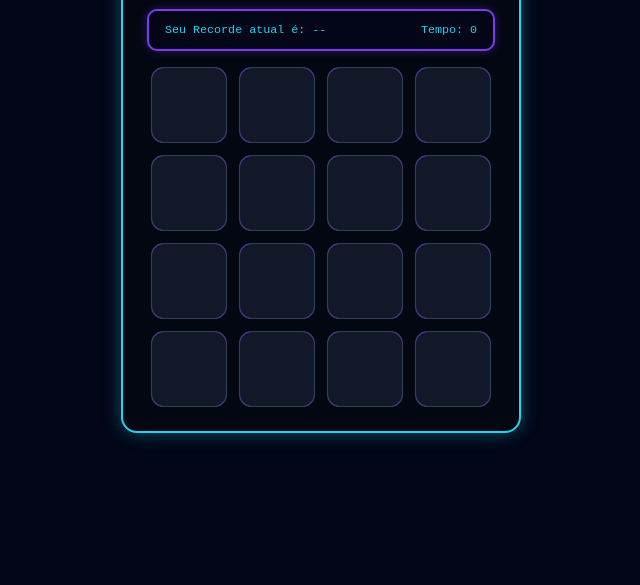
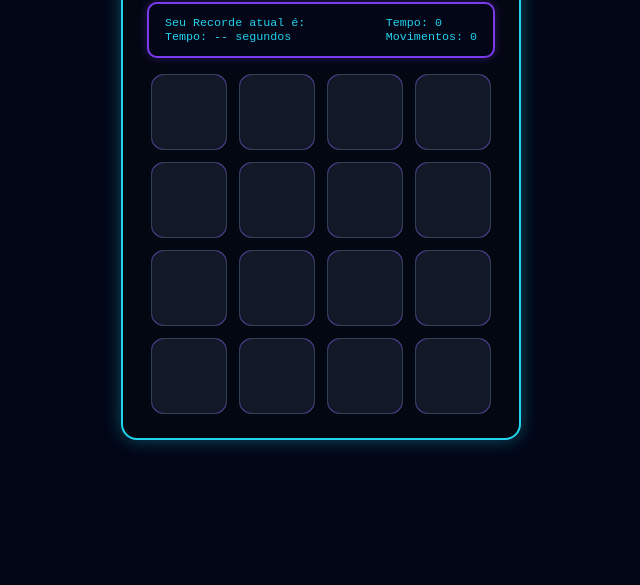
Before and after one commit to joaoalves-devv/Jogo-de-memoria-com-emojis, a plain HTML site: page index.html in a window 1280 px wide. Shown: the part 215-800 px from the top of the page, without its empty margins (319-959 px from the left). Drawn offline with Linux system fonts and the light colour scheme.

Commit message:
Feat: Implementa funcionalidade de contagem de movimentos e remove variaveis desnecessarias

```diff
--- a/index.html
+++ b/index.html
@@ -11,8 +11,18 @@
     <div class="container">
         <h2>JOGO DA MEMORIA</h2>
         <div class="painel">
-            <div id="record"> Seu Recorde atual é: 0</div>
-            <div id="timer">Tempo: 0</div>
+            <div>
+                <div class="textPainel">
+                    Seu Recorde atual é:
+                </div>
+                <div id="record">Tempo: 0
+                    Movimentos: 0
+                </div>
+            </div>
+            <div id="agrupar-timer&movimentos">
+                <div id="timer">Tempo: 0</div>
+                <div id="movimentos">Movimentos: 0</div>
+            </div>
         </div>
         <div class="game" id="game"></div>
         <button class="reset ocultarBotao"
--- a/src/scripts/engine.js
+++ b/src/scripts/engine.js
@@ -19,14 +19,16 @@ const emojis = [
 ];
 // variavel para guardar os cards que estão virados
 let openCards = [];
+// Variavel para o numero de movimentos
+let movimentos = 0;
+// Local que exibe o numero de movimentos no painel
+const exibirMovimentos = document.getElementById("movimentos");
 // Botão de resetar game
 const botaoReset = document.getElementById("botao-reset");
 // Local que ficara os cards
-const game = document.getElementById("game");
+const game = document.querySelector(".game");
 // Local que exibe o record no painel
 const exibirRecorde = document.getElementById("record");
-// Variavel que pega a chave que armazena o recorde atual no navegador
-const recordeSalvo = localStorage.getItem("recorde");
 
 // variavel auxiliar para impedir que o usuario abra 3 cartas se clicar rapido de mais
 let bloqueio = false;
@@ -38,7 +40,6 @@ criarCards();
 atualizarRecordeNaTela();
 
 function criarCards() {
-  const game = document.querySelector(".game");
   game.innerHTML = ""; // limpa os cards antigos
 
     // Embaralha o array emojis aleatoriamente
@@ -82,6 +83,9 @@ function checkMatch() {
         openCards[0].classList.remove("boxOpen");
         openCards[1].classList.remove("boxOpen");
     }
+    movimentos++;
+exibirMovimentos.textContent = "Movimentos: " + movimentos;
+
     // Limpa a variavel de cards abertos
     openCards = [];
     bloqueio = false;
@@ -89,7 +93,7 @@ function checkMatch() {
     // Verifica se todos os cards com a classe ".boxMatch" são da mesma quantidade que o valor total de cards
     if(document.querySelectorAll(".boxMatch").length === emojis.length){
         // Exibe a mensagem que o usuario ganhou, e o tempo conseguido
-        alert("Parabéns! Seu tempo foi = " + tempo + " segundos");
+        alert("Parabéns! Seu tempo foi = " + tempo + " segundos e " + movimentos + " movimentos");
 
         // Pausa o timer
         pararTimer();
@@ -108,8 +112,8 @@ let tempo = 0;
 
 // Variavel auxiliar para a função iniciarTimer()
 let intervalo = null;
+
 // Função para inciar o timer
-
 function iniciarTimer() {
 // evita múltiplos timers
   if (intervalo !== null) return;
@@ -144,9 +148,11 @@ function resetGame() {
         tempo = 0;
         openCards = [];
         bloqueio = false;
+        movimentos = 0;
 
         // Atualiza o painel
         timer.textContent = "Tempo: 0 segundos";
+        exibirMovimentos.textContent = "Movimentos: 0";
 
         // Esconde o botão novamente
         botaoReset.classList.add("ocultarBotao");
@@ -168,10 +174,11 @@ function salvarRecorde(tempo) {
 
 function atualizarRecordeNaTela() {
   const recordeAtual = localStorage.getItem("recorde");
+  totalMovimentos = movimentos;
   // Exibe o recorde atual no painel do jogador
   if (recordeAtual) {
-    exibirRecorde.textContent = "Seu Recorde atual é: " + recordeAtual + " segundos";
+    exibirRecorde.textContent = "Tempo: " + recordeAtual + " segundos";
   } else {
-    exibirRecorde.textContent = "Seu Recorde atual é: --";
+    exibirRecorde.textContent = "Tempo: -- segundos";
   }
 }
```
